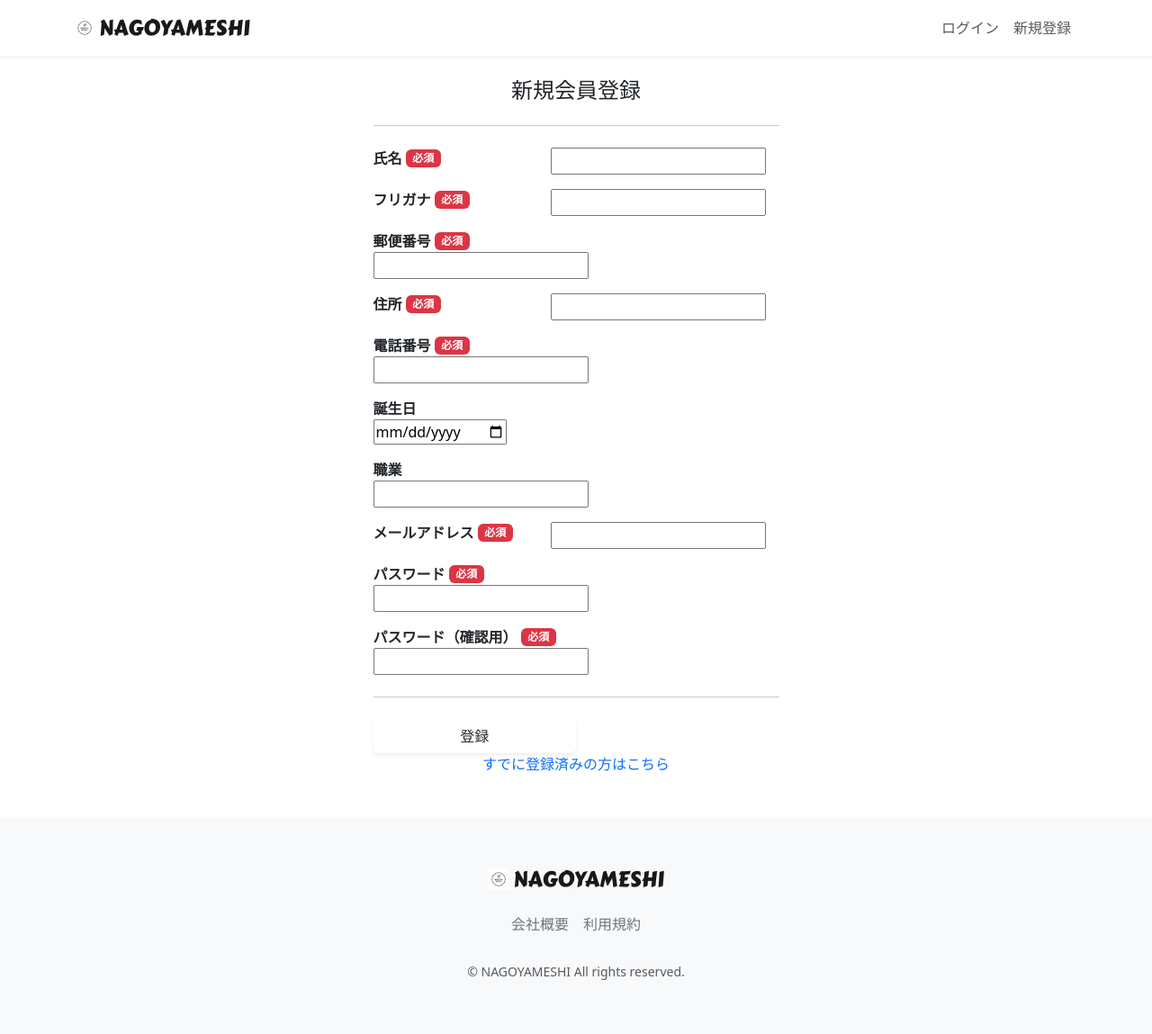
After one commit to yd1107/django-tabelog-kadai, a Django app: template kadai_002/accounts/templates/account/signup.html in a window 1280 px wide. The commit adds this page. Shown: the whole page at 90% size. Run offline with Django 3.2, Linux system fonts and the light colour scheme; the template is opened without the code that fills it, so the values that code supplies are empty, except form fields; tables that the repository leaves empty hold one stand-in row (values such as "Sample post"); form fields are guessed from the names that the template uses.

Commit message:
ガイド5レビュー依頼

```diff
--- /dev/null
+++ b/kadai_002/accounts/templates/account/signup.html
@@ -0,0 +1,126 @@
+{% extends "layout/base.html" %}
+{% load static %}
+{% block title %}NAGOYAMESHI{% endblock %}
+{% block content %}
+<main>
+  <div class="container pt-4 pb-5 nagoyameshi-container">
+    <div class="row justify-content-center">
+      <div class="col-xl-5 col-lg-6 col-md-8">
+        <h1 class="mb-4 text-center">新規会員登録</h1>
+          <hr class="mb-4">
+            <form method="post" action="{% url 'account_signup' %}">
+              {% csrf_token %}
+                <div class="form-group row mb-3">
+                  <label for="name" class="col-md-5 col-form-labeltext-md-left fw-bold">
+                    <div class="d-flex align-items-center">
+                      <span class="me-1">氏名</span>
+                      <span class="badge bg-danger">必須</span>
+                    </div>
+                  </label>
+                    <div class="col-md-7">
+                      {{ form.user_name }}
+                    </div>
+                </div>
+                  <div class="form-group row mb-3">
+                    <label for="kana" class="col-md-5 col-form-labeltext-md-left fw-bold">
+                      <div class="d-flex align-items-center">
+                        <span class="me-1">フリガナ</span>
+                        <span class="badge bg-danger">必須</span>
+                      </div>
+
+
+
+
+                    </label>
+                     <div class="col-md-7">
+                        {{ form.hurigana }}
+                     </div>
+                    </div>
+                      <div class="form-group row mb-3">
+                        <label for="postal_code" class="col-md-5col-form-label text-md-left fw-bold">
+                          <div class="d-flex align-items-center">
+                            <span class="me-1">郵便番号</span>
+                            <span class="badge bg-danger">必須</span>
+                          </div>
+                        </label>
+                          <div class="col-md-7">
+                            {{ form.zip_code }}
+                          </div>
+                      </div>
+                        <div class="form-group row mb-3">
+                          <label for="address" class="col-md-5 col-form-labeltext-md-left fw-bold">
+                            <div class="d-flex align-items-center">
+                              <span class="me-1">住所</span>
+                              <span class="badge bg-danger">必須</span>
+                            </div>
+                          </label>
+                            <div class="col-md-7">
+                              {{ form.address }}
+                            </div>
+                          </div>
+                            <div class="form-group row mb-3">
+                              <label for="phone_number" class="col-md-5col-form-label text-md-left fw-bold">
+                                <div class="d-flex align-items-center">
+                                  <span class="me-1">電話番号</span>
+                                  <span class="badge bg-danger">必須</span>
+                                </div>
+                              </label>
+                                <div class="col-md-7">
+                                  {{ form.phone_number }}
+                                </div>
+                            </div>
+                              <div class="form-group row mb-3">
+                                <label for="birthday" class="col-md-5col-form-label text-md-left fw-bold">誕生日</label>
+                                  <div class="col-md-7">
+                                    {{ form.birthday }}
+                                  </div>
+                              </div>
+                                <div class="form-group row mb-3">
+                                  <label for="occupation" class="col-md-5col-form-label text-md-left fw-bold">職業</label>
+                                    <div class="col-md-7">
+                                       {{ form.job }}
+                                    </div>
+                                </div>
+                                <div class="form-group row mb-3">
+                                   <label for="email" class="col-md-5 col-form-labeltext-md-left fw-bold">
+                                      <div class="d-flex align-items-center">
+                                        <span class="me-1">メールアドレス</span>
+                                        <span class="badge bg-danger">必須</span>
+                                      </div>
+                                    </label>
+                                      <div class="col-md-7">
+                                        {{ form.email }}
+                                      </div>
+                                  </div>
+                                  <div class="form-group row mb-3">
+                                    <label for="password" class="col-md-5col-form-label text-md-left fw-bold">
+                                      <div class="d-flex align-items-center">
+                                        <span class="me-1">パスワード</span>
+                                        <span class="badge bg-danger">必須</span>
+                                      </div>
+                                     </label>
+                                         <div class="col-md-7">
+                                            {{ form.password1 }}
+                                          </div>
+                                    </div>
+                                    <div class="form-group row mb-3">
+                                      <label for="password-confirm" class="col-md-5col-form-label text-md-left fw-bold">
+                                        <div class="d-flex align-items-center">
+                                          <span class="me-1">パスワード（確認用）</span>
+                                          <span class="badge bg-danger">必須</span>
+                                        </div>
+                                      </label>
+                                          <div class="col-md-7">
+                                            {{ form.password2 }}
+                                          </div>
+                                    </div>
+                                        <hr class="my-4">
+                                        <div class="form-group d-flex justify-content-centermb-4"><button type="submit" class="btn btn-primarytext-white shadow-sm w-50">登録</button></div>
+                                  </form>
+                                    <div class="text-center"><a href="{% url 'account_login' %}">すでに登録済みの方はこちら</a>
+                    </div>
+                </div>
+             </div>
+  </div>
+</main>
+{% endblock %}
--- a/kadai_002/restaurant/templates/layout/base.html
+++ b/kadai_002/restaurant/templates/layout/base.html
@@ -22,7 +22,7 @@
         <div class="container nagoyameshi-container">
           <a class="navbar-brand app-name" href="{% url 'top_page' %}">
             <div class="d-flex align-items-center">
-              <img class="nagoyameshi-logo me-1" src="{% static'images/logo/logo.png' %}" alt="nagoyameshi">NAGOYAMESHI</div>
+              <img class="nagoyameshi-logo me-1" src="{% static 'images/logo/logo.png' %}" alt="nagoyameshi">NAGOYAMESHI</div>
           </a>
           <button class="navbar-toggler" type="button" data-bs-toggle="collapse" data-bs-target="#navbarSupportedContent" aria-controls="navbarSupportedContent" aria-expanded="false" aria-label="Toggle navigation">
             <span class="navbar-toggler-icon"></span>
@@ -36,11 +36,9 @@
               <!-- Authentication Links -->
               {% if user.is_subscribed %}
                 <li class="nav-item dropdown">
-                  <a id="navbarDropdown" class="nav-linkdropdown-toggle" href="#" role="button" data-bs-toggle="dropdown" aria-haspopup="true" aria-expanded="false" v-pre>
-                    {{ user.user_name }}
-                  </a>
+                  <a id="navbarDropdown" class="nav-linkdropdown-toggle" href="#" role="button" data-bs-toggle="dropdown" aria-haspopup="true" aria-expanded="false" v-pre>{{ user.user_name }}</a>
                   <div class="dropdown-menu dropdown-menu-end" aria-labelledby="navbarDropdown">
-                    <a class="dropdown-item" {#TODO:1#} href="#">会員情報</a>
+                    <a class="dropdown-item" {#TODO:1#} href="{% url 'user_detail' user.id %}">会員情報</a>
                     {# href="{%url 'user_detail' user.id %}">会員情報</a>#}
                     <a class="dropdown-item"{#TODO:2#} href="#">予約一覧</a>
                     {# href="{% url 'reservation_list' %}">予約一覧</a>#}
@@ -51,7 +49,7 @@
                     <a class="dropdown-item"{#TODO:5#} href="#">有料プラン解約</a>
                     {# href="{%url 'subscribe_cancel' %}">有料プラン解約</a>#}
                     <div class="dropdown-divider"></div>
-                    <a class="dropdown-item" href="{% url'account_logout' %}">ログアウト</a>
+                    <a class="dropdown-item" href="{% url 'account_logout' %}">ログアウト</a>
                   </div>
                 </li>
               {% else %}
@@ -64,16 +62,16 @@
                     <a class="dropdown-item"{#TODO:7#} href="#">有料プラン登録</a>
                     {#href="{% url 'subscribe_register' %}">有料プラン登録</a>#}
                     <div class="dropdown-divider"></div>
-                    <a class="dropdown-item" href="{% url'account_logout' %}">ログアウト</a>'account_login' %}">ログイン</a>
+                    <a class="dropdown-item" href="{% url 'account_logout' %}">ログアウト</a>'account_login' %}">ログイン</a>
             </div>
             </li>
 
               {% else %}
                 <li class="nav-item">
-                  <a class="nav-link" href="{% url'account_login' %}">ログイン</a>
+                  <a class="nav-link" href="{% url 'account_login' %}">ログイン</a>
                 </li>
                 <li class="nav-item">
-                  <a class="nav-link" href="{% url'oaccunt_signup' %}">新規登録</a>
+                  <a class="nav-link" href="{% url 'account_signup' %}">新規登録</a>
                 </li>
                   {% endif %}
                   {% endif %}
@@ -86,7 +84,7 @@
       <footer class="bg-light">
         <div class="d-flex justify-content-center footer-logo">
             <a class="navbar-brand app-name" href="{% url 'top_page' %}">
-              <div class="d-flex align-items-center"><img class="nagoyameshi-logo me-1" src="{% static'images/logo/logo.svg' %}" alt="nagoyameshi">NAGOYAMESHI</div>
+              <div class="d-flex align-items-center"><img class="nagoyameshi-logo me-1" src="{% static 'images/logo/logo.png' %}" alt="nagoyameshi">NAGOYAMESHI</div>
             </a>
         </div>
         <div class="d-flex justify-content-center footer-link">
```
Also changed, not shown: kadai_002/accounts/adapter.py (+8 -0 lines), kadai_002/accounts/forms.py (added, +58 -0 lines), kadai_002/accounts/templates/account/login.html (added, +38 -0 lines), kadai_002/accounts/templates/user/user_detail.html (added, +91 -0 lines), kadai_002/accounts/templates/user/user_update.html (added, +107 -0 lines), kadai_002/accounts/urls.py (+6 -1 lines), kadai_002/accounts/views.py (+24 -0 lines), kadai_002/db.sqlite3, kadai_002/static/images/logo/logo.png, 1 other file.
